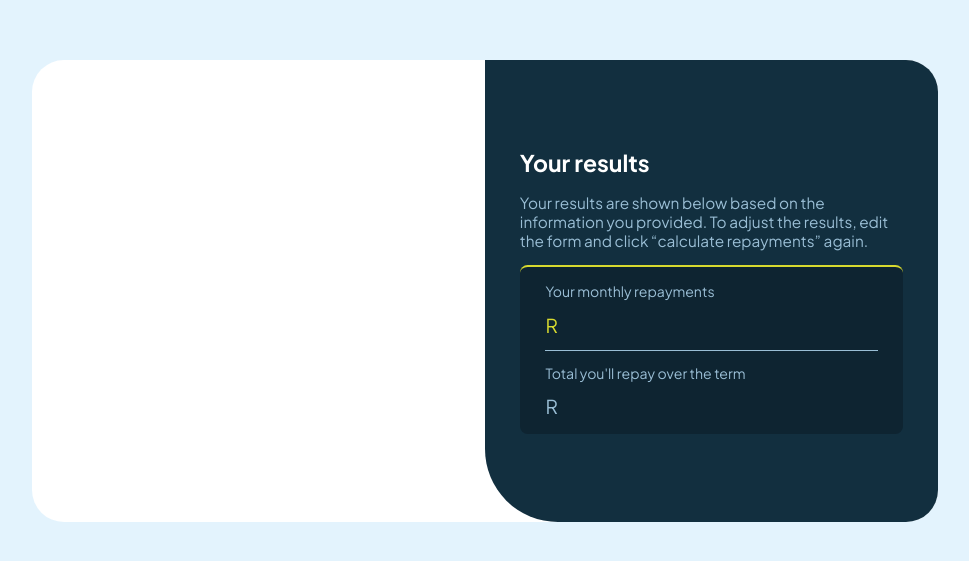
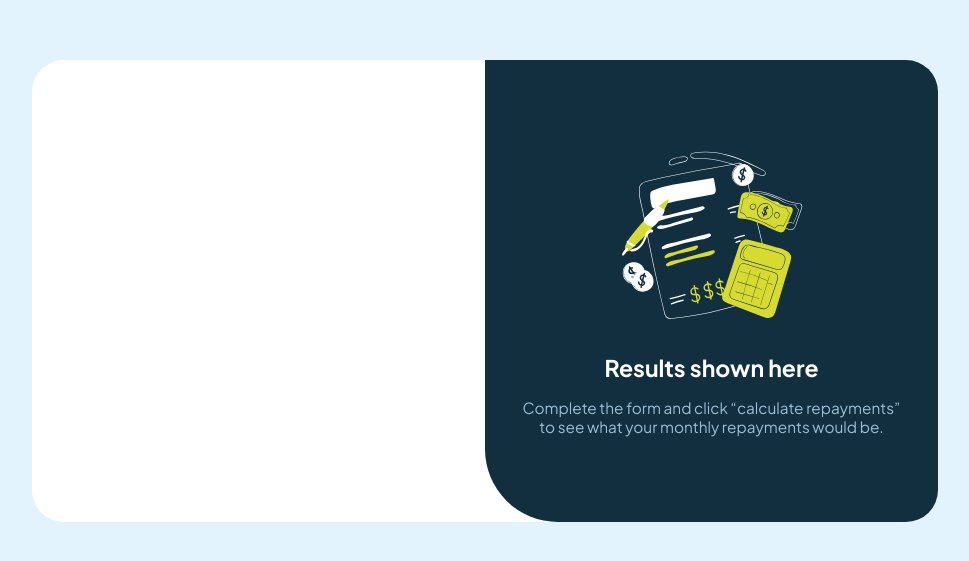
Before and after one commit to Kennedy-was-taken/mortgage_repayment_calculator, an Angular app: page / in a window 1280 px wide. Shown: the part 109-670 px from the top of the page, without its empty margins (155-1124 px from the left). Built offline with nearby package versions, Linux system fonts and the light colour scheme.

Commit message:
patch on left side fixed

```diff
--- a/src/app/rightside/rightside.component.css
+++ b/src/app/rightside/rightside.component.css
@@ -29,10 +29,6 @@
     font-family: 'PlusJakartaSans';
 }
 
-.subcontainer:nth-child(1) {
-    align-items: flex-start;
-}
-
 
 .paragraph{
     font-size: 4vw;
@@ -41,11 +37,6 @@
     text-align: center;
     margin: 0;
 }
-
-.subcontainer:nth-child(1) .paragraph{
-    text-align: left;
-}
-
 
 .costContainer{
     display: flex;
--- a/src/app/rightside/rightside.component.html
+++ b/src/app/rightside/rightside.component.html
@@ -17,13 +17,13 @@
 
     </div>
 
-    <div class="subcontainer" *ngIf="secondScreen">
+    <div class="subcontainer" style="align-items: flex-start;" *ngIf="secondScreen">
 
         <h1 class="header">
             Your results
         </h1>
 
-        <p class="paragraph">
+        <p class="paragraph" style="text-align: left;">
             Your results are shown below based on the information you provided.
             To adjust the results, edit the form and click “calculate repayments” again.
 
--- a/src/app/rightside/rightside.component.ts
+++ b/src/app/rightside/rightside.component.ts
@@ -9,6 +9,6 @@ import { NgIf } from '@angular/common';
 })
 export class RightsideComponent {
 
-  firstScreen = false;
-  secondScreen = true;
+  firstScreen = true;
+  secondScreen = false;
 }
```
